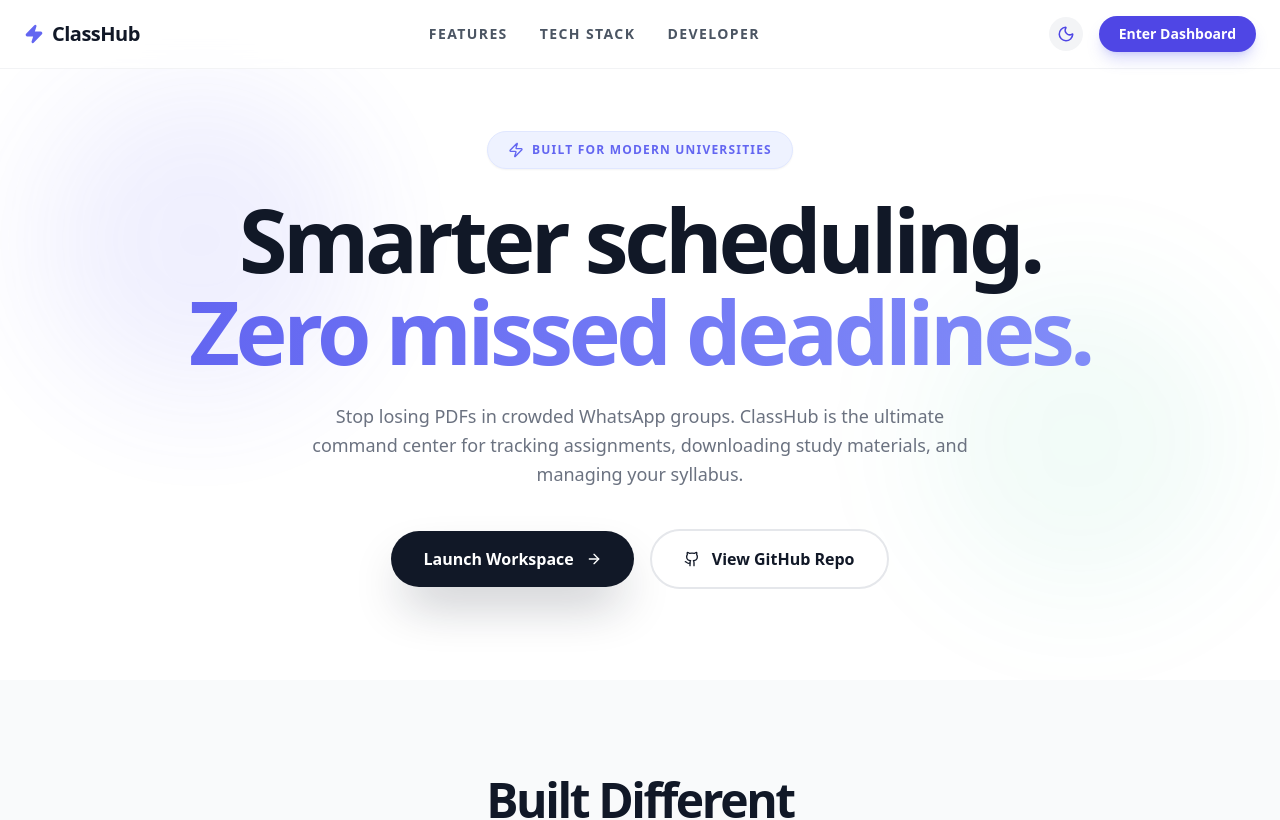
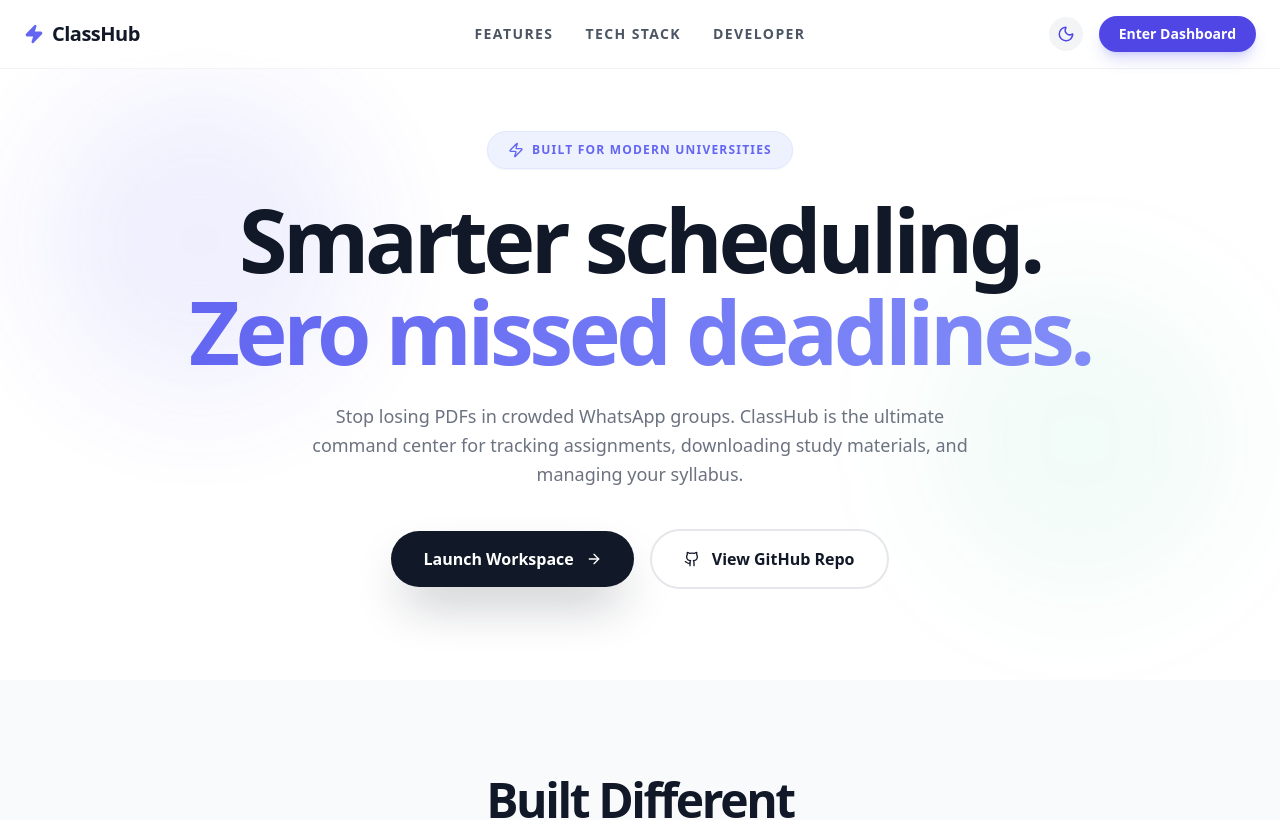
Before and after one commit to joedan07/ClassHub, a React (Vite) app: page / in a window 1280 px wide. Shown: the top 820 px of the page. Built offline with nearby package versions, Linux system fonts and the light colour scheme.

Commit message:
UI: Centered navbar and added smooth exit transition

```diff
--- a/pages/Landing.tsx
+++ b/pages/Landing.tsx
@@ -8,6 +8,7 @@ import {
 const Landing: React.FC = () => {
   const navigate = useNavigate();
   const [isDarkMode, setIsDarkMode] = useState(false);
+  const [isExiting, setIsExiting] = useState(false); // NEW: State for exit animation
 
   // PREMIUM BUTTERY SMOOTH SCROLL LOGIC
   const scrollToSection = (e: React.MouseEvent<HTMLAnchorElement>, id: string) => {
@@ -15,13 +16,12 @@ const Landing: React.FC = () => {
     const element = document.getElementById(id);
     if (!element) return;
 
-    const targetPosition = element.getBoundingClientRect().top + window.pageYOffset - 80; // -80px to account for the sticky navbar
+    const targetPosition = element.getBoundingClientRect().top + window.pageYOffset - 80;
     const startPosition = window.pageYOffset;
     const distance = targetPosition - startPosition;
-    const duration = 1000; // 1 second duration for the glide
+    const duration = 1000;
     let start: number | null = null;
 
-    // Cubic easing function for that "Apple" feel
     const easeInOutCubic = (t: number, b: number, c: number, d: number) => {
       t /= d / 2;
       if (t < 1) return c / 2 * t * t * t + b;
@@ -40,17 +40,27 @@ const Landing: React.FC = () => {
     requestAnimationFrame(animation);
   };
 
+  // NEW: Smooth Exit Animation Logic
+  const handleNavigate = () => {
+    setIsExiting(true);
+    setTimeout(() => {
+      navigate('/auth');
+    }, 500); // Wait 500ms for the animation to finish before routing
+  };
+
   return (
-    <div className={`min-h-screen font-sans transition-colors duration-500 ${isDarkMode ? 'bg-gray-950 text-gray-100' : 'bg-white text-gray-900'} selection:bg-indigo-500/30 selection:text-indigo-400`}>
+    <div className={`min-h-screen font-sans transition-all duration-500 ease-in-out ${isDarkMode ? 'bg-gray-950 text-gray-100' : 'bg-white text-gray-900'} selection:bg-indigo-500/30 selection:text-indigo-400 ${isExiting ? 'opacity-0 scale-[0.98]' : 'opacity-100 scale-100'}`}>
 
       {/* NAVBAR */}
       <nav className={`fixed top-0 w-full z-50 backdrop-blur-md border-b transition-colors duration-500 ${isDarkMode ? 'bg-gray-950/80 border-gray-800' : 'bg-white/80 border-gray-200/50'}`}>
-        <div className="max-w-7xl mx-auto px-6 py-4 flex items-center justify-between">
+        {/* FIXED: Added 'relative' to the container for absolute centering */}
+        <div className="max-w-7xl mx-auto px-6 py-4 flex items-center justify-between relative">
           <div className={`text-xl font-black tracking-tight flex items-center gap-2 ${isDarkMode ? 'text-white' : 'text-gray-900'}`}>
              <Zap className="w-5 h-5 text-indigo-500 fill-indigo-500" /> ClassHub
           </div>
 
-          <div className="hidden md:flex items-center gap-8">
+          {/* FIXED: Absolute positioning forces perfect optical centering */}
+          <div className="hidden md:flex items-center gap-8 absolute left-1/2 -translate-x-1/2">
             <a href="#features" onClick={(e) => scrollToSection(e, 'features')} className={`text-sm font-bold hover:text-indigo-500 transition-colors uppercase tracking-widest ${isDarkMode ? 'text-gray-400' : 'text-gray-600'}`}>Features</a>
             <a href="#tech" onClick={(e) => scrollToSection(e, 'tech')} className={`text-sm font-bold hover:text-indigo-500 transition-colors uppercase tracking-widest ${isDarkMode ? 'text-gray-400' : 'text-gray-600'}`}>Tech Stack</a>
             <a href="#developer" onClick={(e) => scrollToSection(e, 'developer')} className={`text-sm font-bold hover:text-indigo-500 transition-colors uppercase tracking-widest ${isDarkMode ? 'text-gray-400' : 'text-gray-600'}`}>Developer</a>
@@ -64,7 +74,7 @@ const Landing: React.FC = () => {
               {isDarkMode ? <Sun className="w-[18px] h-[18px]" /> : <Moon className="w-[18px] h-[18px]" />}
             </button>
             <button
-              onClick={() => navigate('/auth')}
+              onClick={handleNavigate}
               className="bg-indigo-600 hover:bg-indigo-500 text-white rounded-full px-5 py-2 text-sm font-bold shadow-lg shadow-indigo-500/25 transition-all hover:shadow-xl hover:-translate-y-0.5"
             >
               Enter Dashboard
@@ -73,7 +83,7 @@ const Landing: React.FC = () => {
         </div>
       </nav>
 
-      {/* HERO SECTION - Scaled Down */}
+      {/* HERO SECTION */}
       <section className="relative min-h-[85vh] flex items-center justify-center overflow-hidden pt-20 pb-10">
         <div className="absolute inset-0 overflow-hidden pointer-events-none">
           <div className="absolute top-20 left-10 w-80 h-80 bg-indigo-500/10 rounded-full blur-3xl animate-pulse"></div>
@@ -99,7 +109,7 @@ const Landing: React.FC = () => {
 
           <div className="flex flex-col sm:flex-row items-center justify-center gap-4 animate-in slide-in-from-bottom-12 duration-1000 delay-300">
             <button
-              onClick={() => navigate('/auth')}
+              onClick={handleNavigate}
               className={`group text-white text-base px-8 py-4 rounded-full font-bold shadow-2xl transition-all hover:scale-105 flex items-center gap-3 w-full sm:w-auto justify-center ${isDarkMode ? 'bg-indigo-600 hover:bg-indigo-500 shadow-indigo-900/50' : 'bg-gray-900 hover:bg-gray-800 shadow-gray-900/30'}`}
             >
               Launch Workspace <ArrowRight className="w-4 h-4 group-hover:translate-x-1 transition-transform" />
@@ -113,7 +123,7 @@ const Landing: React.FC = () => {
         </div>
       </section>
 
-      {/* FEATURES BENTO BOX - Padding & Typography Scaled */}
+      {/* FEATURES BENTO BOX */}
       <section id="features" className={`py-24 transition-colors duration-500 ${isDarkMode ? 'bg-gray-900/50' : 'bg-gray-50'}`}>
         <div className="max-w-7xl mx-auto px-6">
           <div className="text-center mb-16">
@@ -177,7 +187,7 @@ const Landing: React.FC = () => {
         </div>
       </section>
 
-      {/* ADAPTIVE INTERFACES - Scaled Down */}
+      {/* ADAPTIVE INTERFACES */}
       <section id="tech" className="py-24">
         <div className="max-w-[85rem] mx-auto px-6">
           <div className="text-center mb-16">
```
